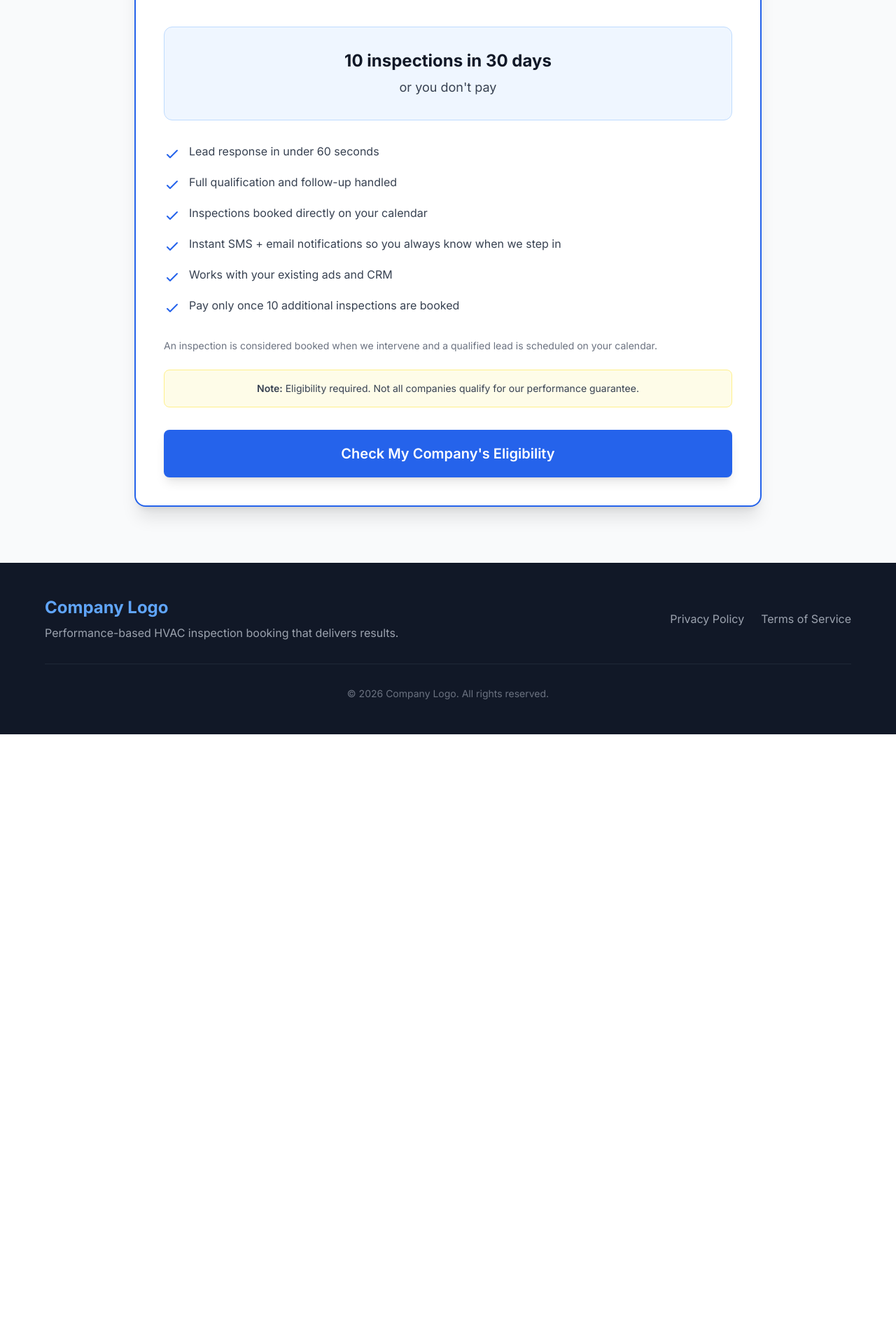
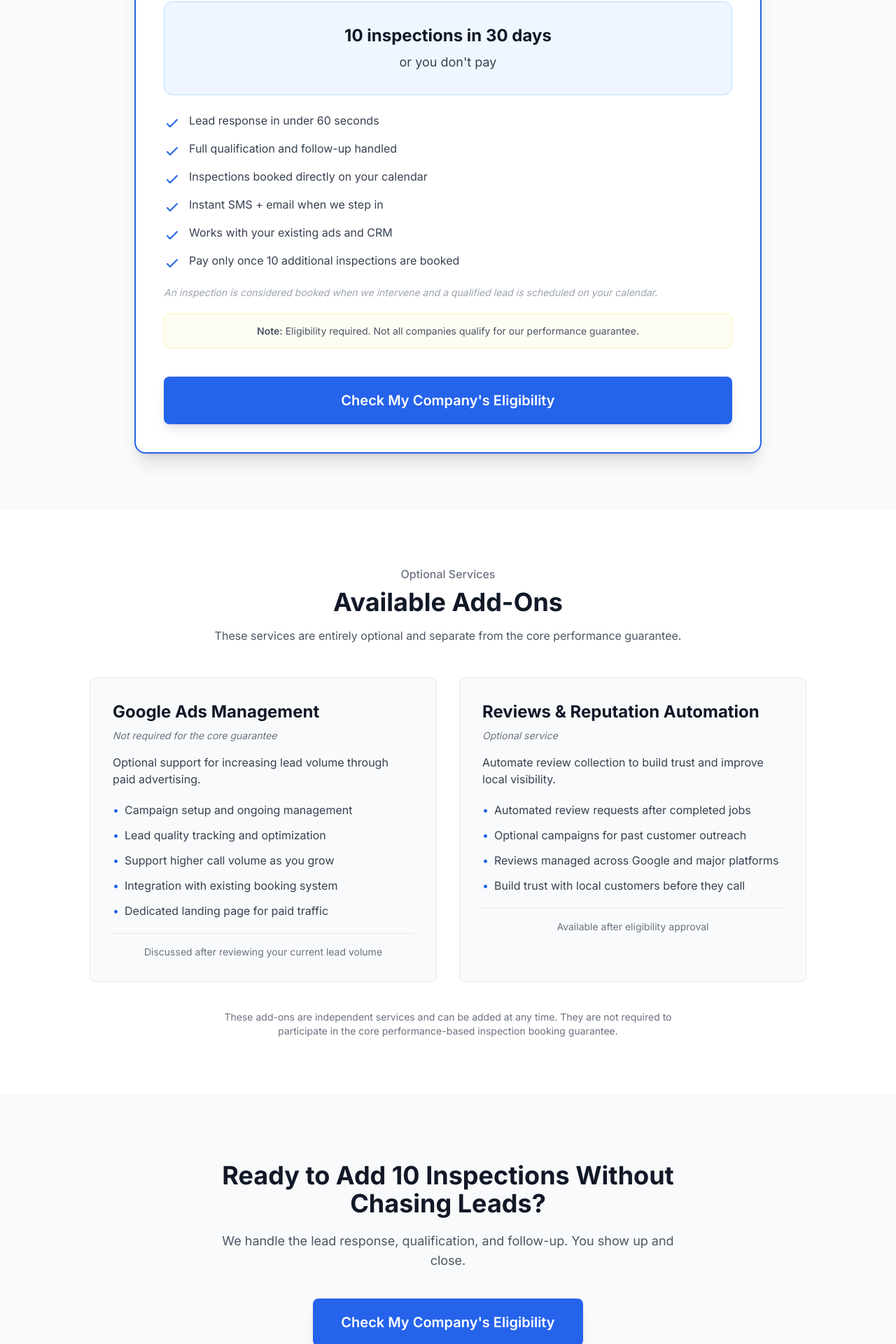
Before and after one commit to mehdi-ben-abdessalem/hvac-landing-page, a Next.js app: page / in a window 1280 px wide. Shown: the part 2432-4352 px from the top of the page at 70% size. Before the commit the page ends 3481 px from the top, so only its background shows below. Built offline with nearby package versions, Linux system fonts and the light colour scheme.

Commit message:
addons section + Final CTA added + last sections update

```diff
--- a/app/page.tsx
+++ b/app/page.tsx
@@ -4,6 +4,8 @@ import PainPoints from '@/components/PainPoints'
 import HowItWorks from '@/components/HowItWorks'
 import Pricing from '@/components/Pricing'
 import Footer from '@/components/Footer'
+import AddOns from '@/components/AddOns'
+import FinalCTA from '@/components/FinalCTA'
 
 export default function Home() {
   return (
@@ -13,6 +15,8 @@ export default function Home() {
       <PainPoints />
       <HowItWorks />
       <Pricing />
+      <AddOns />
+      <FinalCTA />
       <Footer />
     </main>
   )
--- /dev/null
+++ b/components/AddOns.tsx
@@ -0,0 +1,113 @@
+export default function AddOns() {
+  return (
+    <section className="py-12 sm:py-16 md:py-20 px-4 sm:px-6 bg-white">
+      <div className="max-w-5xl mx-auto">
+        <div className="text-center mb-8 sm:mb-10 md:mb-12">
+          <p className="text-sm sm:text-base text-gray-500 font-medium mb-2">
+            Optional Services
+          </p>
+          <h2 className="text-2xl sm:text-3xl md:text-4xl font-bold text-gray-900 mb-3 sm:mb-4">
+            Available Add-Ons
+          </h2>
+          <p className="text-sm sm:text-base text-gray-600 max-w-2xl mx-auto leading-relaxed">
+            These services are entirely optional and separate from the core performance guarantee.
+          </p>
+        </div>
+
+        <div className="grid grid-cols-1 md:grid-cols-2 gap-6 sm:gap-8">
+          {/* Google Ads Management */}
+          <div className="bg-gray-50 rounded-lg p-6 sm:p-7 md:p-8 border border-gray-200">
+            <div className="mb-4">
+              <h3 className="text-xl sm:text-2xl font-bold text-gray-900 mb-2">
+                Google Ads Management
+              </h3>
+              <p className="text-xs sm:text-sm text-gray-500 italic">
+                Not required for the core guarantee
+              </p>
+            </div>
+
+            <p className="text-sm sm:text-base text-gray-700 mb-5 leading-relaxed">
+              Optional support for increasing lead volume through paid advertising.
+            </p>
+
+            <ul className="space-y-2.5 sm:space-y-3 mb-5">
+              <li className="flex items-start text-sm sm:text-base text-gray-700">
+                <span className="text-blue-600 mr-2 flex-shrink-0">•</span>
+                <span>Campaign setup and ongoing management</span>
+              </li>
+              <li className="flex items-start text-sm sm:text-base text-gray-700">
+                <span className="text-blue-600 mr-2 flex-shrink-0">•</span>
+                <span>Lead quality tracking and optimization</span>
+              </li>
+              <li className="flex items-start text-sm sm:text-base text-gray-700">
+                <span className="text-blue-600 mr-2 flex-shrink-0">•</span>
+                <span>Support higher call volume as you grow</span>
+              </li>
+              <li className="flex items-start text-sm sm:text-base text-gray-700">
+                <span className="text-blue-600 mr-2 flex-shrink-0">•</span>
+                <span>Integration with existing booking system</span>
+              </li>
+              <li className="flex items-start text-sm sm:text-base text-gray-700">
+                <span className="text-blue-600 mr-2 flex-shrink-0">•</span>
+                <span>Dedicated landing page for paid traffic</span>
+              </li>
+            </ul>
+
+            <div className="pt-4 border-t border-gray-200">
+              <p className="text-xs sm:text-sm text-gray-500 text-center">
+                Discussed after reviewing your current lead volume
+              </p>
+            </div>
+          </div>
+
+          {/* Reviews & Reputation Automation */}
+          <div className="bg-gray-50 rounded-lg p-6 sm:p-7 md:p-8 border border-gray-200">
+            <div className="mb-4">
+              <h3 className="text-xl sm:text-2xl font-bold text-gray-900 mb-2">
+                Reviews & Reputation Automation
+              </h3>
+              <p className="text-xs sm:text-sm text-gray-500 italic">
+                Optional service
+              </p>
+            </div>
+
+            <p className="text-sm sm:text-base text-gray-700 mb-5 leading-relaxed">
+              Automate review collection to build trust and improve local visibility.
+            </p>
+
+            <ul className="space-y-2.5 sm:space-y-3 mb-5">
+              <li className="flex items-start text-sm sm:text-base text-gray-700">
+                <span className="text-blue-600 mr-2 flex-shrink-0">•</span>
+                <span>Automated review requests after completed jobs</span>
+              </li>
+              <li className="flex items-start text-sm sm:text-base text-gray-700">
+                <span className="text-blue-600 mr-2 flex-shrink-0">•</span>
+                <span>Optional campaigns for past customer outreach</span>
+              </li>
+              <li className="flex items-start text-sm sm:text-base text-gray-700">
+                <span className="text-blue-600 mr-2 flex-shrink-0">•</span>
+                <span>Reviews managed across Google and major platforms</span>
+              </li>
+              <li className="flex items-start text-sm sm:text-base text-gray-700">
+                <span className="text-blue-600 mr-2 flex-shrink-0">•</span>
+                <span>Build trust with local customers before they call</span>
+              </li>
+            </ul>
+
+            <div className="pt-4 border-t border-gray-200">
+              <p className="text-xs sm:text-sm text-gray-500 text-center">
+                Available after eligibility approval
+              </p>
+            </div>
+          </div>
+        </div>
+
+        <div className="mt-8 sm:mt-10 text-center">
+          <p className="text-xs sm:text-sm text-gray-500 leading-relaxed max-w-2xl mx-auto">
+            These add-ons are independent services and can be added at any time. They are not required to participate in the core performance-based inspection booking guarantee.
+          </p>
+        </div>
+      </div>
+    </section>
+  )
+}
--- /dev/null
+++ b/components/FinalCTA.tsx
@@ -0,0 +1,29 @@
+'use client'
+
+export default function FinalCTA() {
+  const scrollToPricing = () => {
+    const element = document.getElementById('pricing')
+    if (element) {
+      element.scrollIntoView({ behavior: 'smooth' })
+    }
+  }
+
+  return (
+    <section className="py-16 sm:py-20 md:py-24 px-4 sm:px-6 bg-gray-50">
+      <div className="max-w-3xl mx-auto text-center">
+        <h2 className="text-2xl sm:text-3xl md:text-4xl font-bold text-gray-900 mb-4 sm:mb-5 leading-tight">
+          Ready to Add 10 Inspections Without Chasing Leads?
+        </h2>
+        <p className="text-base sm:text-lg text-gray-600 mb-8 sm:mb-10 leading-relaxed max-w-2xl mx-auto">
+          We handle the lead response, qualification, and follow-up. You show up and close.
+        </p>
+        <button
+          onClick={scrollToPricing}
+          className="bg-blue-600 text-white px-8 sm:px-10 py-4 sm:py-5 rounded-lg text-base sm:text-lg md:text-xl font-semibold hover:bg-blue-700 hover:scale-105 active:scale-95 transition-all shadow-lg"
+        >
+          Check My Company's Eligibility
+        </button>
+      </div>
+    </section>
+  )
+}
--- a/components/Pricing.tsx
+++ b/components/Pricing.tsx
@@ -24,18 +24,18 @@ export default function Pricing() {
           initial={{ opacity: 0, y: 20 }}
           animate={isInView ? { opacity: 1, y: 0 } : { opacity: 0, y: 20 }}
           transition={{ duration: 0.5, delay: 0.1 }}
-          className="bg-white rounded-xl sm:rounded-2xl shadow-xl border-2 border-blue-600 p-6 sm:p-8 md:p-10"
+          className="bg-white rounded-xl sm:rounded-2xl shadow-xl border sm:border-2 border-blue-500 sm:border-blue-600 p-6 sm:p-8 md:p-10"
         >
-          <div className="text-center mb-6 sm:mb-8">
-            <h3 className="text-xl sm:text-2xl md:text-3xl font-bold text-gray-900 mb-3 sm:mb-4 leading-snug">
+          <div className="text-center mb-5 sm:mb-6">
+            <h3 className="text-xl sm:text-2xl md:text-3xl font-bold text-gray-900 mb-2 sm:mb-3 leading-snug">
               Performance-Based Inspection Booking
             </h3>
-            <div className="inline-block bg-blue-100 text-blue-800 px-4 sm:px-6 py-1.5 sm:py-2 rounded-full text-xs sm:text-sm font-semibold mb-4 sm:mb-6">
+            <div className="inline-block bg-blue-100 text-blue-800 px-4 sm:px-6 py-1.5 sm:py-2 rounded-full text-xs sm:text-sm font-semibold">
               Results Guaranteed
             </div>
           </div>
 
-          <div className="bg-blue-50 rounded-lg sm:rounded-xl p-5 sm:p-6 md:p-8 mb-6 sm:mb-8 border border-blue-200">
+          <div className="bg-blue-50 rounded-lg sm:rounded-xl p-5 sm:p-6 md:p-8 mb-5 sm:mb-6 border border-blue-200">
             <p className="text-xl sm:text-2xl font-bold text-gray-900 text-center mb-1.5 sm:mb-2 leading-snug">
               10 inspections in 30 days
             </p>
@@ -44,7 +44,7 @@ export default function Pricing() {
             </p>
           </div>
 
-          <ul className="space-y-3 sm:space-y-4 mb-6 sm:mb-8">
+          <ul className="space-y-2.5 sm:space-y-3 mb-4 sm:mb-5">
             <li className="flex items-start">
               <svg className="w-5 h-5 sm:w-6 sm:h-6 text-blue-600 mr-2.5 sm:mr-3 flex-shrink-0 mt-0.5 sm:mt-1" fill="none" stroke="currentColor" viewBox="0 0 24 24">
                 <path strokeLinecap="round" strokeLinejoin="round" strokeWidth={2} d="M5 13l4 4L19 7" />
@@ -67,7 +67,7 @@ export default function Pricing() {
               <svg className="w-5 h-5 sm:w-6 sm:h-6 text-blue-600 mr-2.5 sm:mr-3 flex-shrink-0 mt-0.5 sm:mt-1" fill="none" stroke="currentColor" viewBox="0 0 24 24">
                 <path strokeLinecap="round" strokeLinejoin="round" strokeWidth={2} d="M5 13l4 4L19 7" />
               </svg>
-              <span className="text-sm sm:text-base text-gray-700 leading-relaxed">Instant SMS + email notifications so you always know when we step in</span>
+              <span className="text-sm sm:text-base text-gray-700 leading-relaxed">Instant SMS + email when we step in</span>
             </li>
             <li className="flex items-start">
               <svg className="w-5 h-5 sm:w-6 sm:h-6 text-blue-600 mr-2.5 sm:mr-3 flex-shrink-0 mt-0.5 sm:mt-1" fill="none" stroke="currentColor" viewBox="0 0 24 24">
@@ -82,12 +82,13 @@ export default function Pricing() {
               <span className="text-sm sm:text-base text-gray-700 leading-relaxed">Pay only once 10 additional inspections are booked</span>
             </li>
           </ul>
-          <p className="text-xs sm:text-sm text-gray-500 leading-relaxed mb-4 sm:mb-6">
+
+          <p className="text-xs sm:text-sm text-gray-400 leading-relaxed mb-4 sm:mb-5 italic">
             An inspection is considered booked when we intervene and a qualified lead is scheduled on your calendar.
           </p>
 
-          <div className="bg-yellow-50 border border-yellow-200 rounded-lg p-3.5 sm:p-4 mb-6 sm:mb-8">
-            <p className="text-xs sm:text-sm text-gray-700 text-center leading-relaxed">
+          <div className="bg-yellow-50/50 border border-yellow-200/60 rounded-lg p-3 sm:p-3.5 mb-8 sm:mb-10">
+            <p className="text-xs sm:text-sm text-gray-600 text-center leading-relaxed">
               <span className="font-semibold">Note:</span> Eligibility required. Not all companies qualify for our performance guarantee.
             </p>
           </div>
```
